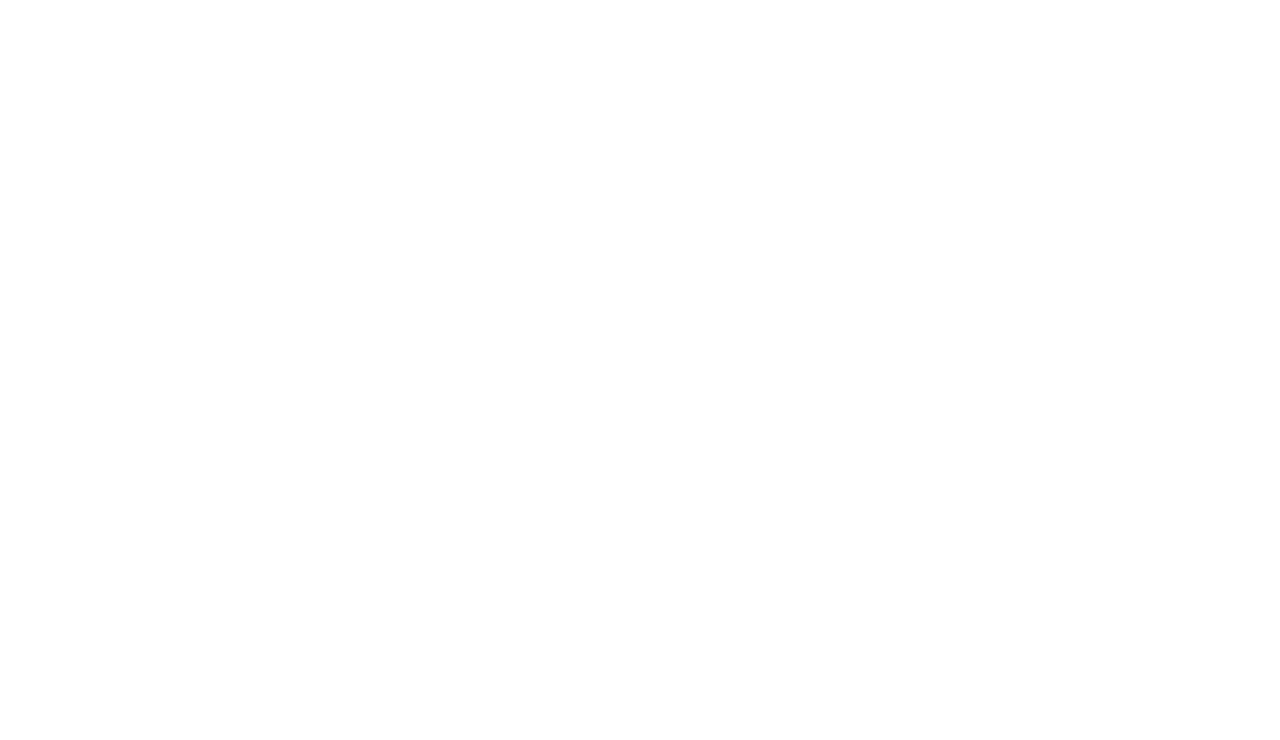
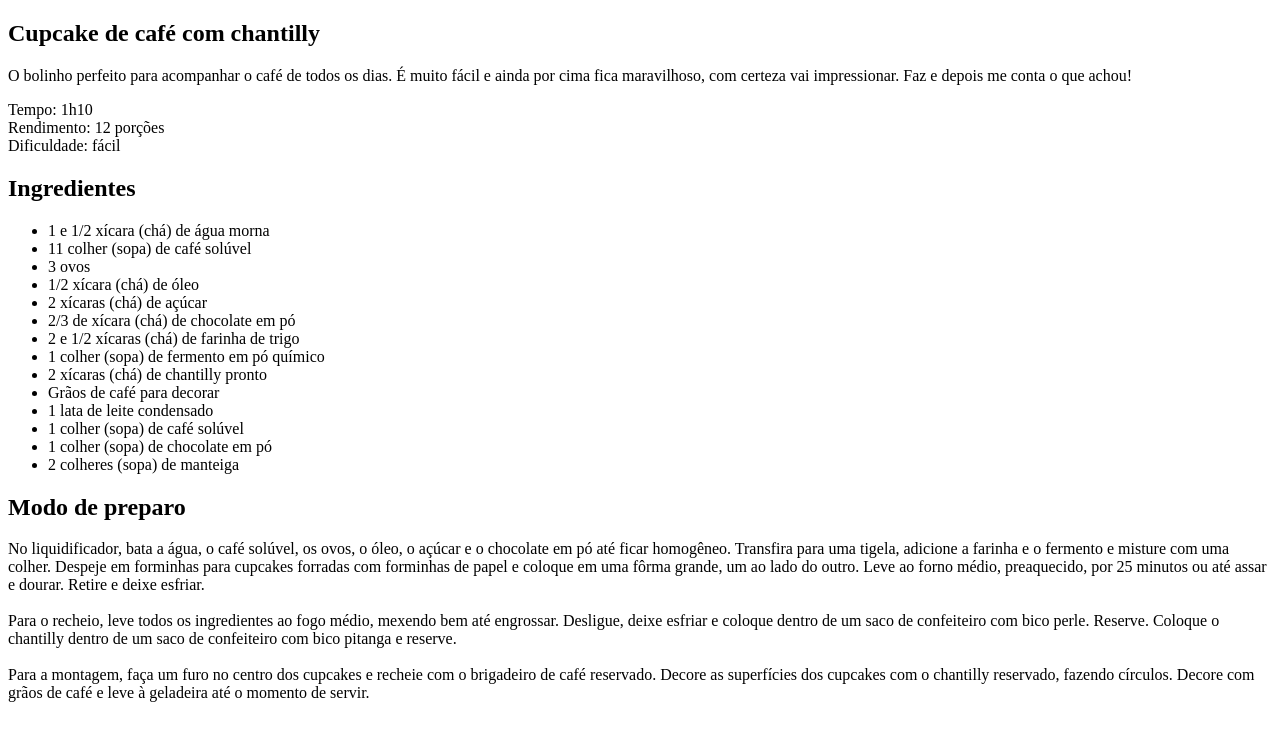
Before and after one commit to gustavosoaresp/projeto_receita, a plain HTML site: page index.html in a window 1280 px wide. Drawn offline with Linux system fonts and the light colour scheme.

Commit message:
starting HTML structure

```diff
--- a/index.html
+++ b/index.html
@@ -6,6 +6,41 @@
     <title>Página de receita</title>
 </head>
 <body>
+    <div id="page">
+        <main>
+            <section id="about">
+                <h1>Cupcake de café com chantilly</h1>
+                <p>O bolinho perfeito para acompanhar o café de todos os dias. É muito fácil e ainda por cima fica maravilhoso, com certeza vai impressionar. Faz e depois me conta o que achou!</p>
 
+                <p>Tempo: 1h10<br>
+                    Rendimento: 12 porções<br>
+                    Dificuldade: fácil</p>
+            </section>
+            <section id="ingredients"></section>
+            <h2>Ingredientes</h2>
+            <ul>
+            <li>1 e 1/2 xícara (chá) de água morna</li>
+            <li>11 colher (sopa) de café solúvel</li>
+            <li>3 ovos</li>
+            <li>1/2 xícara (chá) de óleo</li>
+            <li>2 xícaras (chá) de açúcar</li>
+            <li>2/3 de xícara (chá) de chocolate em pó</li>
+            <li>2 e 1/2 xícaras (chá) de farinha de trigo</li>
+            <li>1 colher (sopa) de fermento em pó químico</li>
+            <li>2 xícaras (chá) de chantilly pronto</li>
+            <li>Grãos de café para decorar</li>
+            <li>1 lata de leite condensado</li>
+            <li>1 colher (sopa) de café solúvel</li>
+            <li>1 colher (sopa) de chocolate em pó</li>
+            <li>2 colheres (sopa) de manteiga</li>
+            </ul>
+            <section id="preparation">
+        <h2>Modo de preparo</h2>
+        <p>No liquidificador, bata a água, o café solúvel, os ovos, o óleo, o açúcar e o chocolate em pó até ficar homogêneo. Transfira para uma tigela, adicione a farinha e o fermento e misture com uma colher. Despeje em forminhas para cupcakes forradas com forminhas de papel e coloque em uma fôrma grande, um ao lado do outro. Leve ao forno médio, preaquecido, por 25 minutos ou até assar e dourar. Retire e deixe esfriar. <br><br>
+        Para o recheio, leve todos os ingredientes ao fogo médio, mexendo bem até engrossar. Desligue, deixe esfriar e coloque dentro de um saco de confeiteiro com bico perle. Reserve. Coloque o chantilly dentro de um saco de confeiteiro com bico pitanga e reserve. <br><br>
+        Para a montagem, faça um furo no centro dos cupcakes e recheie com o brigadeiro de café reservado. Decore as superfícies dos cupcakes com o chantilly reservado, fazendo círculos. Decore com grãos de café e leve à geladeira até o momento de servir.</p>
+            </section>
+        </main>
+    </div>
 </body>
 </html>
```
